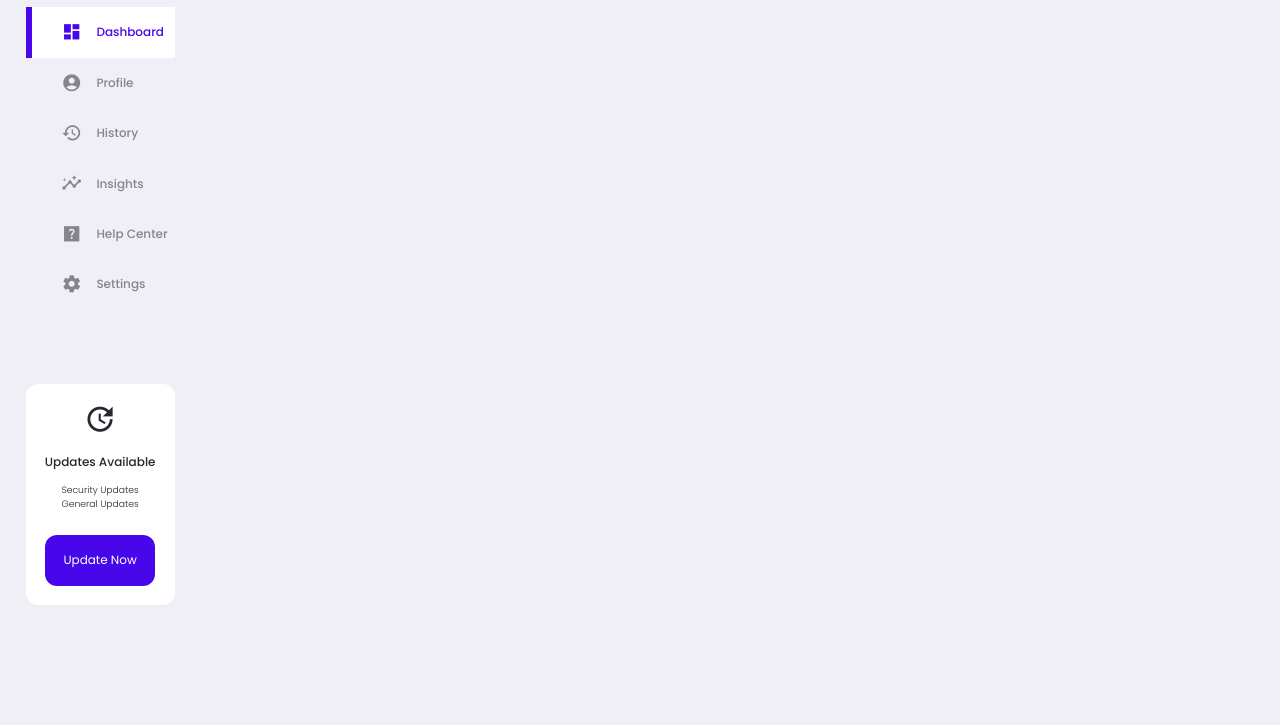
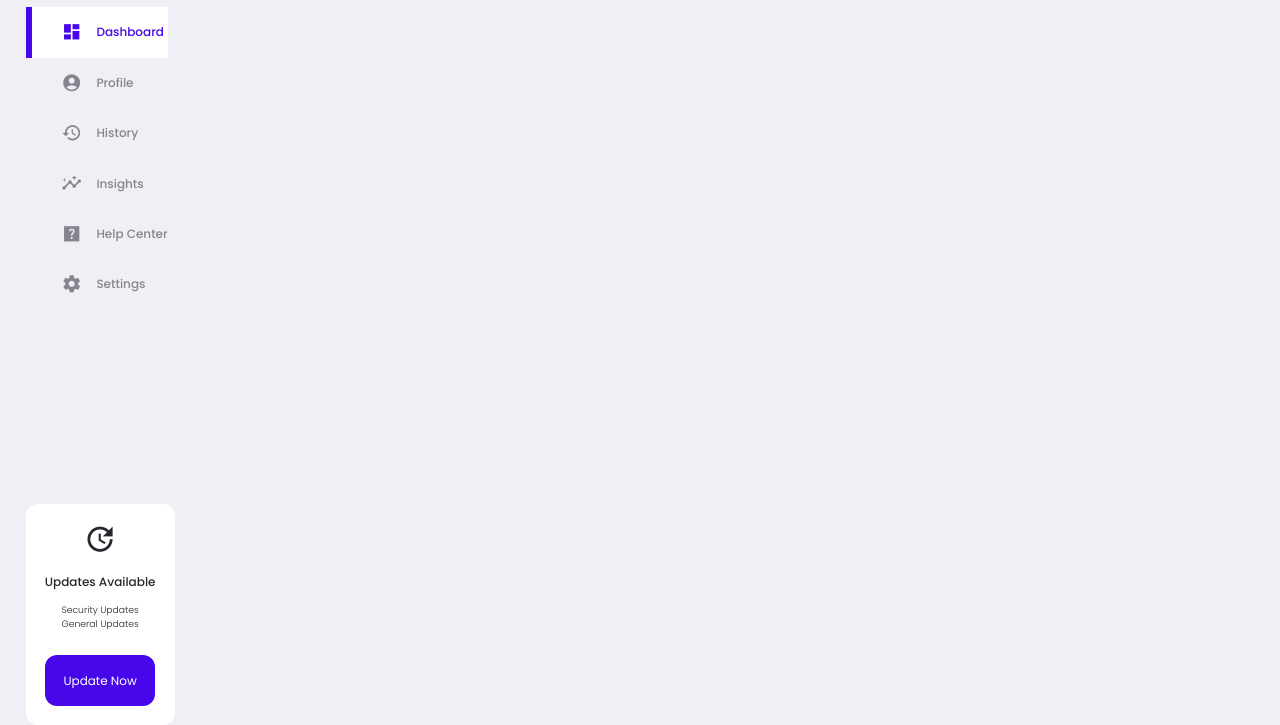
Before and after one commit to harmindersinghnijjar/quora-qa-automation, a website: page assets/pages/index.html in a window 1280 px wide. Shown: the part 75-800 px from the top of the page. Drawn offline with Linux system fonts and the light colour scheme.

Commit message:
Update style.css

```diff
--- a/assets/css/style.css
+++ b/assets/css/style.css
@@ -301,7 +301,8 @@ main aside .updates {
   border-radius: var(--border-radius-1);
   text-align: center;
   padding: var(--card-padding);
-  margin-top: 50%;
+  bottom: 0;
+  position: absolute;
 }
 
 main aside .updates span {
```
